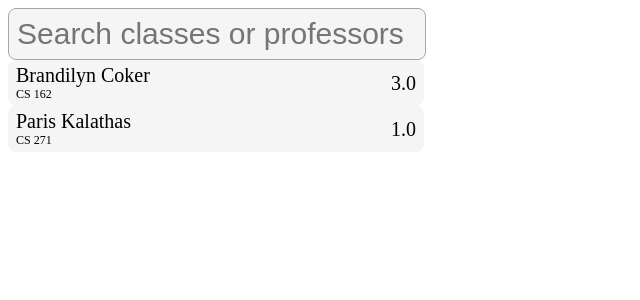
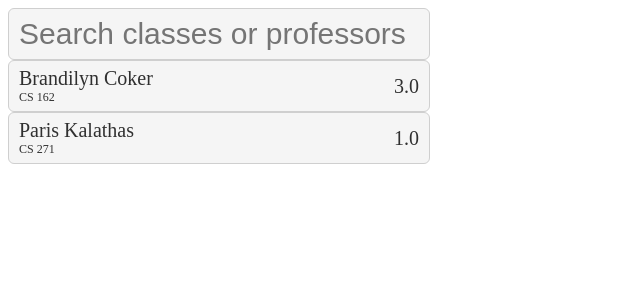
Before and after one commit to OSU-App-Club/OSUReviews, a Next.js app: page / in a window 1280 px wide. Shown: the top 300 px of the page, without its empty margins (0-640 px from the left). Built offline with nearby package versions, Linux system fonts and the light colour scheme.

Commit message:
Styled searchbox

```diff
--- a/components/Searchbox/Searchbox.css
+++ b/components/Searchbox/Searchbox.css
@@ -1,9 +1,10 @@
 .searchbox {
+    height: 50px;
+    padding: 0 10px;
     font-size: 30px;
-    padding: 8px;
     background: #f5f5f5;
-    border-radius: 8px;
-    border: 1px solid rgb(166, 166, 166) !important;
+    border-radius: 6px;
+    border: 1px solid #cfcfcf !important;
     width: 400px;
 }
 
@@ -18,12 +19,17 @@
 
 .searchResult {
     display: flex;
+    justify-content: center;
+    align-items: center;
     font-size: 20px;
     background: #f5f5f5;
+    padding: 0 10px;
     width: 400px;
-    border-radius: 8px;
-    padding: 4px 8px;
+    border-radius: 6px;
+    border: 1px solid #cfcfcf !important;
+    height: 50px;
     cursor: pointer;
+    color: #303030;
 }
 
 .searchResultColumn {
--- a/components/Searchbox/Searchbox.js
+++ b/components/Searchbox/Searchbox.js
@@ -5,11 +5,13 @@ export default function index() {
 
     const data = [
         {
+            id: '1',
             name: 'CS 162',
             professor: 'Brandilyn Coker',
             rating: '3.0'
         },
         {
+            id: '2',
             name: 'CS 271',
             professor: 'Paris Kalathas',
             rating: '1.0'
@@ -21,7 +23,7 @@ export default function index() {
         <input className="searchbox" placeholder="Search classes or professors"/>
         <div className="searchResultParent">
             {data.map((data) =>
-            <div className="searchResult">
+            <div className="searchResult" key={data.id}>
                 <div className="searchResultColumn">
                     <div className="searchResultProfessor">{data.professor}</div>
                     <div className="searchResultName">{data.name}</div>
```
